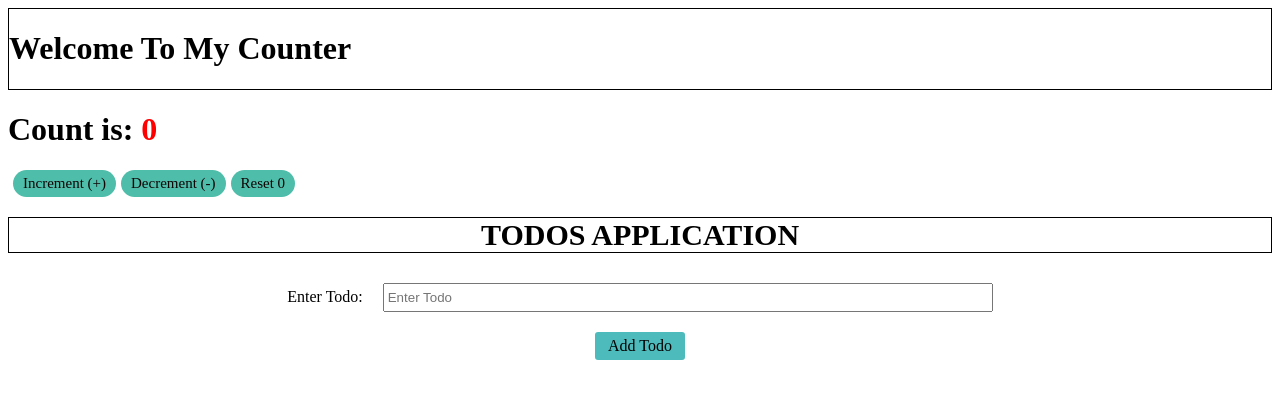
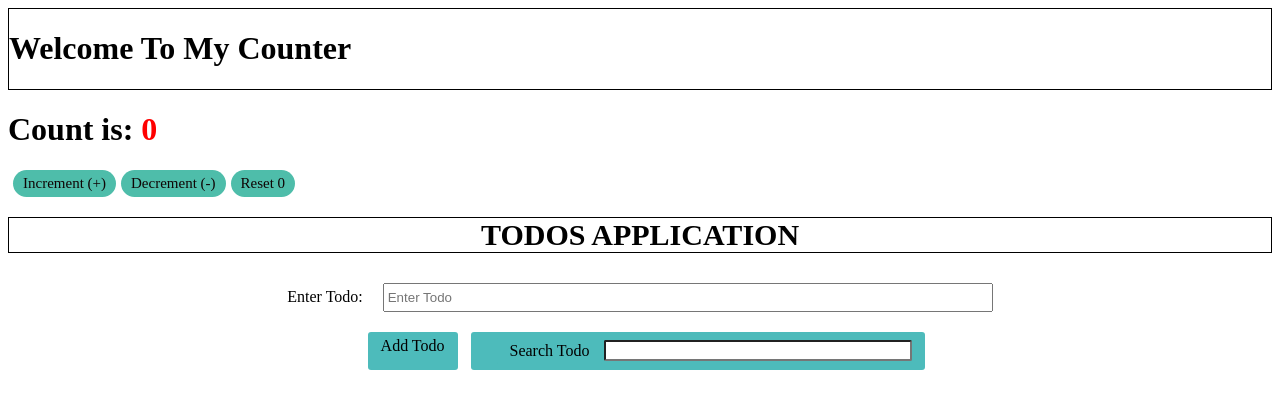
Before and after one commit to aarushgoell/Task4React, a React (Vite) app: page / in a window 1280 px wide. Shown: the top 408 px of the page. Built offline with nearby package versions, Linux system fonts and the light colour scheme.

Commit message:
adding search func

```diff
--- a/src/components/TodoDisplay.jsx
+++ b/src/components/TodoDisplay.jsx
@@ -27,12 +27,7 @@ export function TodoDisplay({
 
   return (
     <div>
-      <div
-        class="eachtodo"
-        onClick={() => {
-          setIsEditing(true);
-        }}
-      >
+      <div class="eachtodo">
         {isEditing ? (
           <input
             class="edittodo"
@@ -52,7 +47,13 @@ export function TodoDisplay({
             }}
           />
         ) : (
-          <div>{updatetodo}</div>
+          <div
+            onClick={() => {
+              setIsEditing(true);
+            }}
+          >
+            {updatetodo}
+          </div>
         )}
 
         <div
--- a/src/components/TodoInpComp.jsx
+++ b/src/components/TodoInpComp.jsx
@@ -1,6 +1,23 @@
+import { useState } from "react";
+
 let id = 0;
 
-export function TodoInpComp({ setTodo, todo, setTodoList, error, setError }) {
+export function TodoInpComp({
+  setTodo,
+  todo,
+  setTodoList,
+  error,
+  setError,
+  todolist,
+}) {
+  const [search, setSearch] = useState("");
+
+  const [filteredTodos, setFilteredTodos] = useState();
+
+  function filterTodo() {
+    setFilteredTodos(todolist.filter((t) => t.todoname.includes(search)));
+  }
+
   return (
     <div>
       <div class="input-cont">
@@ -21,6 +38,7 @@ export function TodoInpComp({ setTodo, todo, setTodoList, error, setError }) {
 
       <div class="error">{error.length ? error : ""}</div>
 
+      <div>
         <div class="addbutton">
           <div
             onClick={() => {
@@ -38,6 +56,23 @@ export function TodoInpComp({ setTodo, todo, setTodoList, error, setError }) {
           >
             Add Todo
           </div>
+          <div class="search-container">
+            <div
+              onClick={() => {
+                filterTodo();
+              }}
+            >
+              Search Todo
+            </div>
+            <input
+              class="search"
+              type="text"
+              onChange={(e) => {
+                setSearch(e.target.value);
+              }}
+            />
+          </div>
+        </div>
       </div>
     </div>
   );
--- a/src/components/TodoList.jsx
+++ b/src/components/TodoList.jsx
@@ -18,12 +18,13 @@ export function TodoList() {
         setTodoList={setTodoList}
         error={error}
         setError={setError}
+        todolist={todolist}
       ></TodoInpComp>
 
       <DisplayAllTodos
         todolist={todolist}
         setTodoList={setTodoList}
-        setTodo = {setTodo}
+        setTodo={setTodo}
       ></DisplayAllTodos>
     </div>
   );
--- a/src/index.css
+++ b/src/index.css
@@ -63,6 +63,7 @@
   padding: 5px 13px;
   border-radius: 3px;
   cursor: pointer;
+  margin-left: 13px;
 }
 
 .stytod{
@@ -121,3 +122,15 @@
   outline: none;
   font-size: 16px;
 }
+
+.search{
+  width: 300px;
+  outline: none;
+  margin-left: 2px;
+  border-radius: 2px;
+}
+
+.search-container{
+  display: flex;
+  align-items: center;
+}
```
Lines whose indentation alone changed are shown as unchanged.
